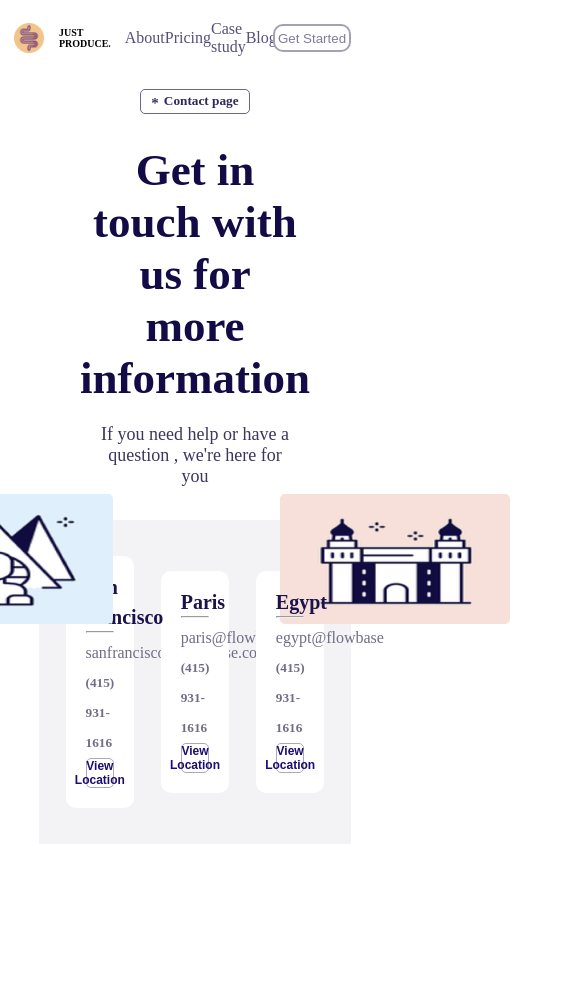
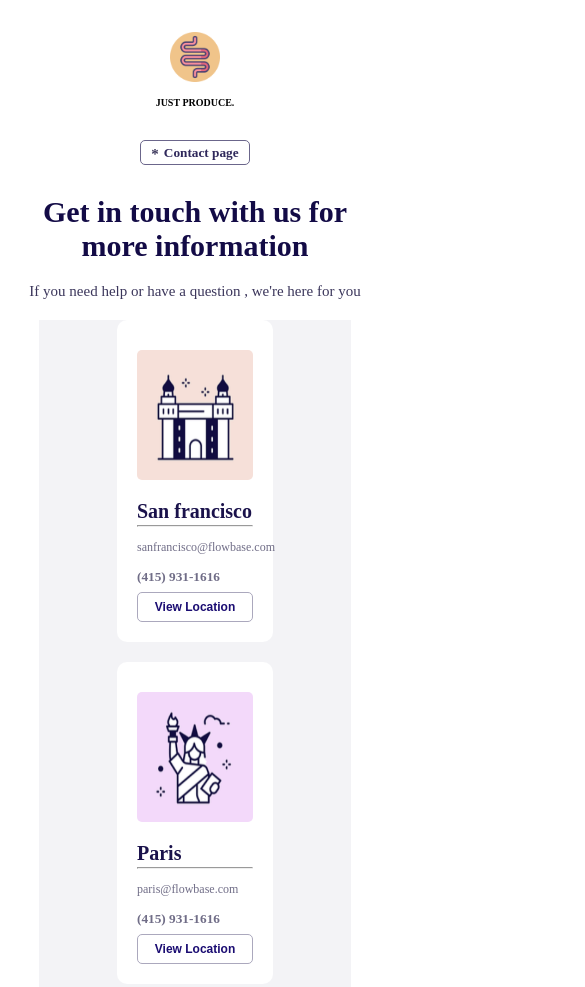
Before and after one commit to Ayushsingh62/Information-UI, a plain HTML site: page index.html in a window 390 px wide. Shown: the top 987 px of the page, 585 px wide, since content can reach past the window. Before the commit the page ends 844 px from the top, so only its background shows below. Drawn offline with Linux system fonts and the light colour scheme.

Commit message:
fourth commit

```diff
--- a/style.css
+++ b/style.css
@@ -205,3 +205,89 @@ h1{
     justify-content: center;
     align-items: center;
 }
+@media (max-width: 768px) {
+    .container{
+        width: 100%;
+        height: auto;
+    }
+    .left-section{
+        width: 100%;
+        height: 100px;
+        flex-direction: column;
+        display: flex;
+        text-align: center;
+        align-items: center;
+        justify-content: center;
+
+        br{
+            display: none;
+        }
+        img{
+            width:50px;
+            height: 50px;
+        }
+
+
+    }
+     button{
+            display: none;
+        }
+    .right-section {
+        width: 100%;
+        flex-direction: column;
+        align-items: flex-start;
+        margin-bottom: 20px;
+    }
+.middle-section{
+    display: none;
+}
+    .navbar {
+        flex-direction: column;
+    }
+
+    .Contact-page {
+        width: auto;
+        height: auto;
+        margin-bottom: 20px;
+        text-align: center;
+        p{
+            font-size: 15px;
+        }
+    }
+
+    h1 {
+        font-size: 30px;
+    }
+
+    .footer {
+        flex-direction: column;
+        height: auto;
+        align-items: center;
+
+    }
+
+    .one, .two, .three {
+        width: 50%;
+        margin-bottom: 20px;
+        height: auto;
+
+        p{
+            font-size: 12px;
+        }
+    }
+
+    .one img, .two img, .three img {
+        position: static;
+        margin: 10px auto;
+        width: 100%;
+    }
+
+    ul {
+        flex-direction: column;
+        align-items: flex-start;
+    }
+
+    button {
+        width: 100%;
+    }
+}
```
